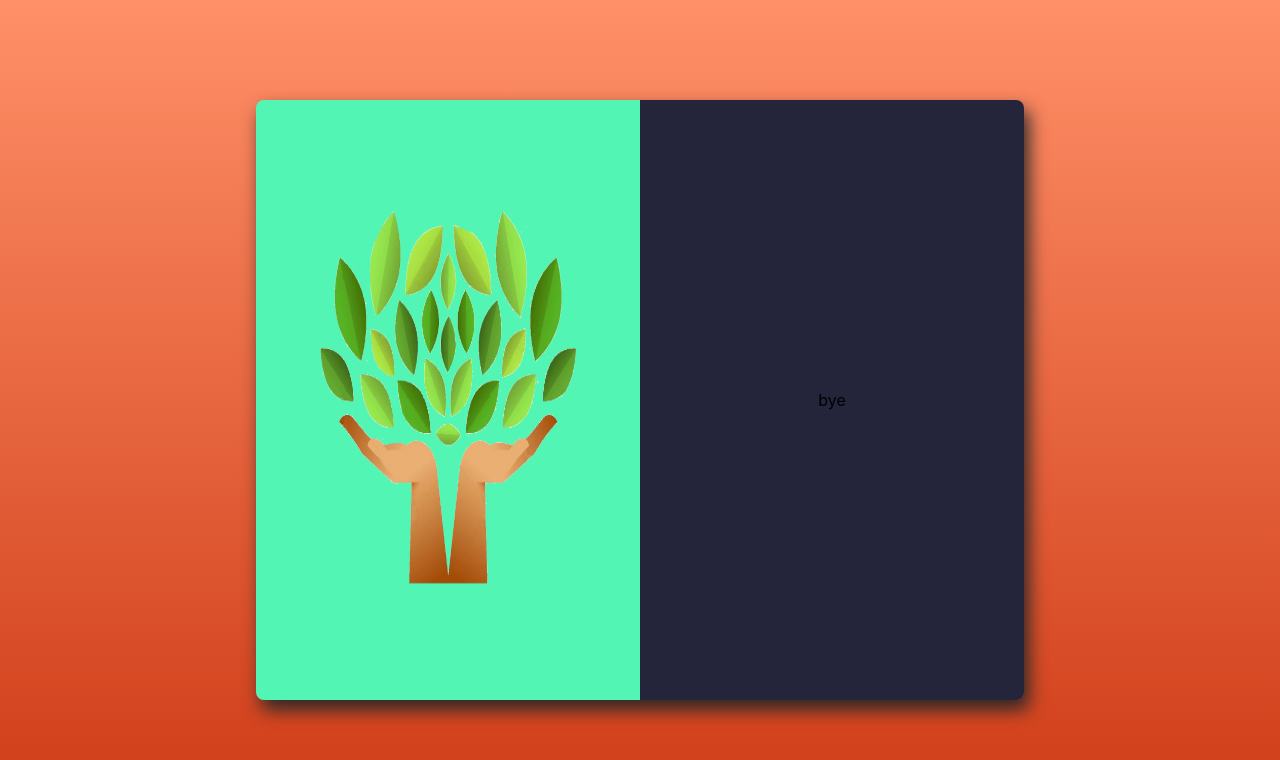
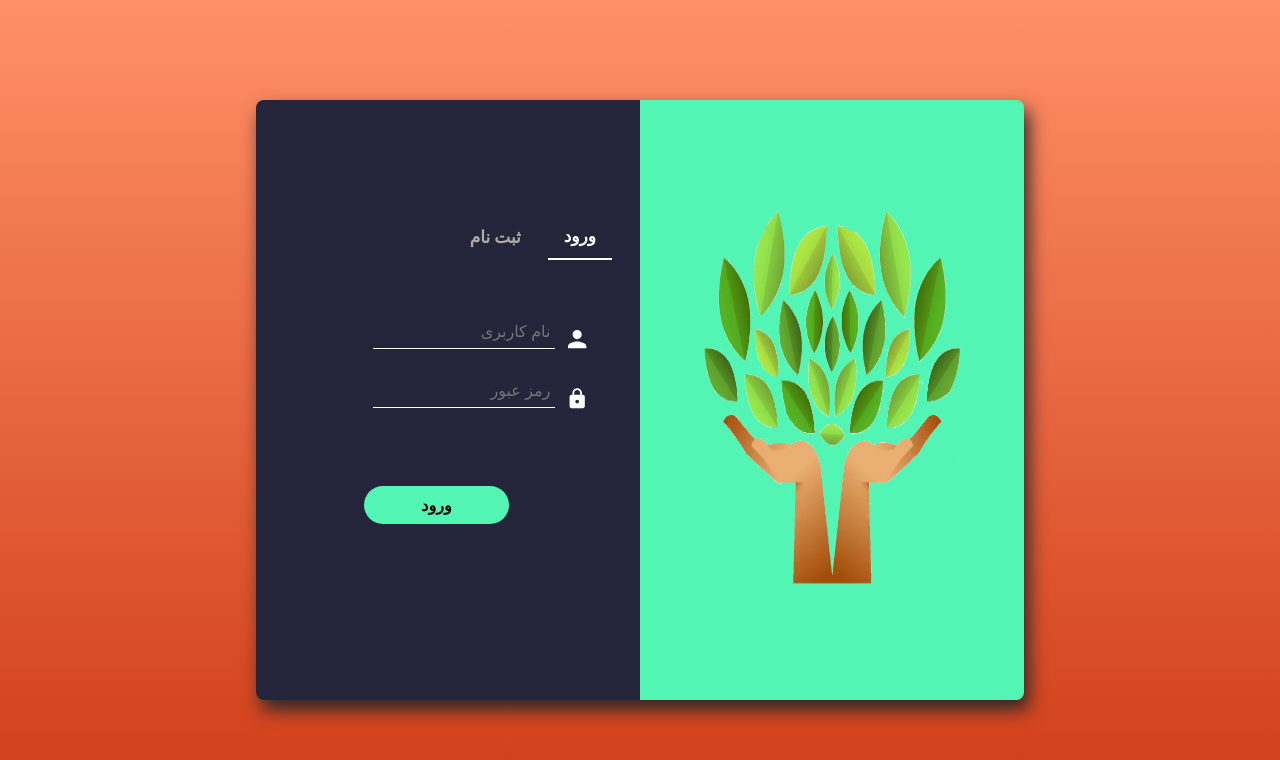
Before and after one commit to QueraTeam/django-college-frontend, a React (Create React App) app: page / in a window 1280 px wide. Shown: the top 760 px of the page. Built offline with nearby package versions, Linux system fonts and the light colour scheme.

Commit message:
login ui and request

```diff
--- a/src/App.css
+++ b/src/App.css
@@ -26,17 +26,90 @@
   width: 50%;
   background-color:  #52f5b4;
   height: 100%;
-  border-radius: 1vh 0vh 0vh 1vh;
+  border-radius: 0vh 1vh 1vh 0vh;
 
 }
+
 .login-signup{
   display: flex;
-  align-items: center;
+  flex-direction: column;
+  align-items: flex-start;
   justify-content: center;
   background-color:rgb(36, 36, 59);
   height: 100%;
   width: 50%;
-  border-radius: 0vh 1vh 1vh 0vh;
+  border-radius: 1vh 0vh 0vh 1vh;
+  padding-right: 3%;
 
 
 }
+
+.nav-tabs .nav-link.active {
+  background-color: inherit !important;
+  color: #fff !important;
+  font-weight: bold;
+  margin-bottom: 25%;
+}
+
+.nav-link {
+  color: rgb(175, 169, 169);
+  text-decoration: none;
+  background-color: transparent !important;
+  outline: none;
+  font-weight: bold;
+  font-size: 17px;
+  border: none;
+  margin: 5px;
+}
+
+.nav-link:hover {
+  color: #fff;
+  border: none;
+}
+
+.nav-link.active {
+  border: none;
+  border-bottom: 2px solid #fff !important;
+}
+.enter-container{
+  display: flex;
+  justify-content: center;
+  width: 100%;
+  align-items: center;
+  flex-direction: column;
+}
+.user-icon {
+  display: flex;
+  flex-direction: row;
+  justify-content: flex-start;
+  align-items: center;
+  padding: 10px;
+  width: 90%;
+}
+.username {
+  color: #fff;
+  width: 60%;
+  margin-right: 3%;
+  background-color: inherit;
+  border:none;
+  border-bottom:1px solid white;
+  padding: 5px;
+  outline:none;
+}
+.icon {
+  margin-top: 15px;
+}
+.logbtn {
+  background-color:  #52f5b4;
+  outline: none !important;
+  border: none;
+  border-radius: 5vh;
+  margin: 18%;
+  width: 40%;
+  padding: 2%;
+  font-weight: bold;
+}
+.logbtn:hover,
+.logbtn:focus{
+  transform: scale(1.2);
+}
--- a/src/App.js
+++ b/src/App.js
@@ -1,8 +1,8 @@
 import React from 'react';
 import { Route } from "react-router-dom";
+import "bootstrap/dist/css/bootstrap.css";
 import './App.css';
 import Authentication from './Pages/authentication';
-
  class App extends React.Component {
 
   render() {
@@ -11,6 +11,7 @@ import Authentication from './Pages/authentication';
       <div >
         <Route exact path="/" component={Authentication} />
 
+
       </div>
     );
   }
--- /dev/null
+++ b/src/Components/Login.jsx
@@ -0,0 +1,63 @@
+import React from "react";
+import { IoMdPerson, IoMdLock } from "react-icons/io";
+import axios from 'axios'
+
+export default class Login extends React.Component {
+    constructor(props) {
+        super(props)
+        this.state = {
+            fields: {
+                username: '',
+                password: ''
+            }
+        }
+    }
+
+    handleChange(event) {
+        const name = event.target.name
+        const changeFields = this.state.fields
+        changeFields[name] = event.target.value
+        this.setState({ fields: changeFields })
+    }
+
+    handleRequest () {
+        axios.post('https://api.paywith.click/auth/signin/', {
+          username: this.state.fields.username,
+          password: this.state.fields.password
+        })
+          .then((response) => {
+            window.localStorage.setItem('token', response.data.data.token)
+            window.localStorage.setItem('id', response.data.data.profile.id)
+           // this.props.history.push('/page/')
+          })
+          .catch(function (error) {
+            console.log(error)
+          })
+      }
+
+    render() {
+
+        console.log('chnge', this.state.fields)
+        return (
+            <div className='enter-container'>
+                <div className='user-icon'>
+                    <IoMdPerson className="icon" size="8%" color='white' />
+                    <input type='text' placeholder='نام کاربری'
+                        name='username'
+                        className='username'
+                        onChange={(event) => this.handleChange(event)}
+                    />
+                </div>
+                <div className='user-icon'>
+                    <IoMdLock className="icon" size="8%" color='white' />
+                    <input type='password' placeholder='رمز عبور'
+                        name='password'
+                        className='username'
+                        onChange={(event) => this.handleChange(event)}
+                    />
+                </div>
+                <button className='logbtn' onClick={() => this.handleRequest()} >ورود</button>
+            </div>
+        )
+    }
+}
--- /dev/null
+++ b/src/Components/SignUp.jsx
@@ -0,0 +1,14 @@
+import React from "react";
+
+export default class SignUp extends React.Component {
+
+
+
+  render() {
+    return (
+      <div >
+        sdfsdf
+      </div>
+    )
+  }
+}
--- a/src/Pages/authentication.jsx
+++ b/src/Pages/authentication.jsx
@@ -1,15 +1,43 @@
 import React from "react";
+import { Tabs, Tab } from "react-bootstrap";
+import Login from '../Components/Login'
+import SignUp from '../Components/SignUp'
 
 export default class Authentication extends React.Component {
+
+  constructor(props) {
+    super(props);
+    this.state = {
+      key: 1,
+    };
+    this.handleSelect = this.handleSelect.bind(this);
+  }
+
+  handleSelect(key) {
+    this.setState({ key });
+  }
+
   render() {
     return (
-      <div className='log-body'>
+      <div className='log-body' dir='rtl' >
         <div className='log-container'>
           <div className='log-pic'>
-          <img src={"/Images/tree.png"} className="pc" alt="protection" width='80%' height='73%'/>
+            <img src={"/Images/tree.png"} alt="charity" width='80%' height='73%' />
           </div>
           <div className='login-signup'>
-            bye
+            <Tabs
+              style={{ border: 'none' }}
+              activeKey={this.state.key}
+              onSelect={(eventKey) => this.handleSelect(eventKey)}
+            >
+              <Tab eventKey={1} title="ورود">
+                <Login />
+              </Tab>
+
+              <Tab eventKey={2} title="ثبت نام">
+                <SignUp />
+              </Tab>
+            </Tabs>
           </div>
         </div>
       </div>
--- a/src/index.js
+++ b/src/index.js
@@ -2,6 +2,7 @@
 import React, { Suspense } from "react";
 import ReactDOM from "react-dom";
 import "./index.css";
+import 'bootstrap/dist/css/bootstrap.css'
 /* App is the entry point to the React code.*/
 import App from "./App";
 // import serviceWorker from "./serviceWorker";
```
